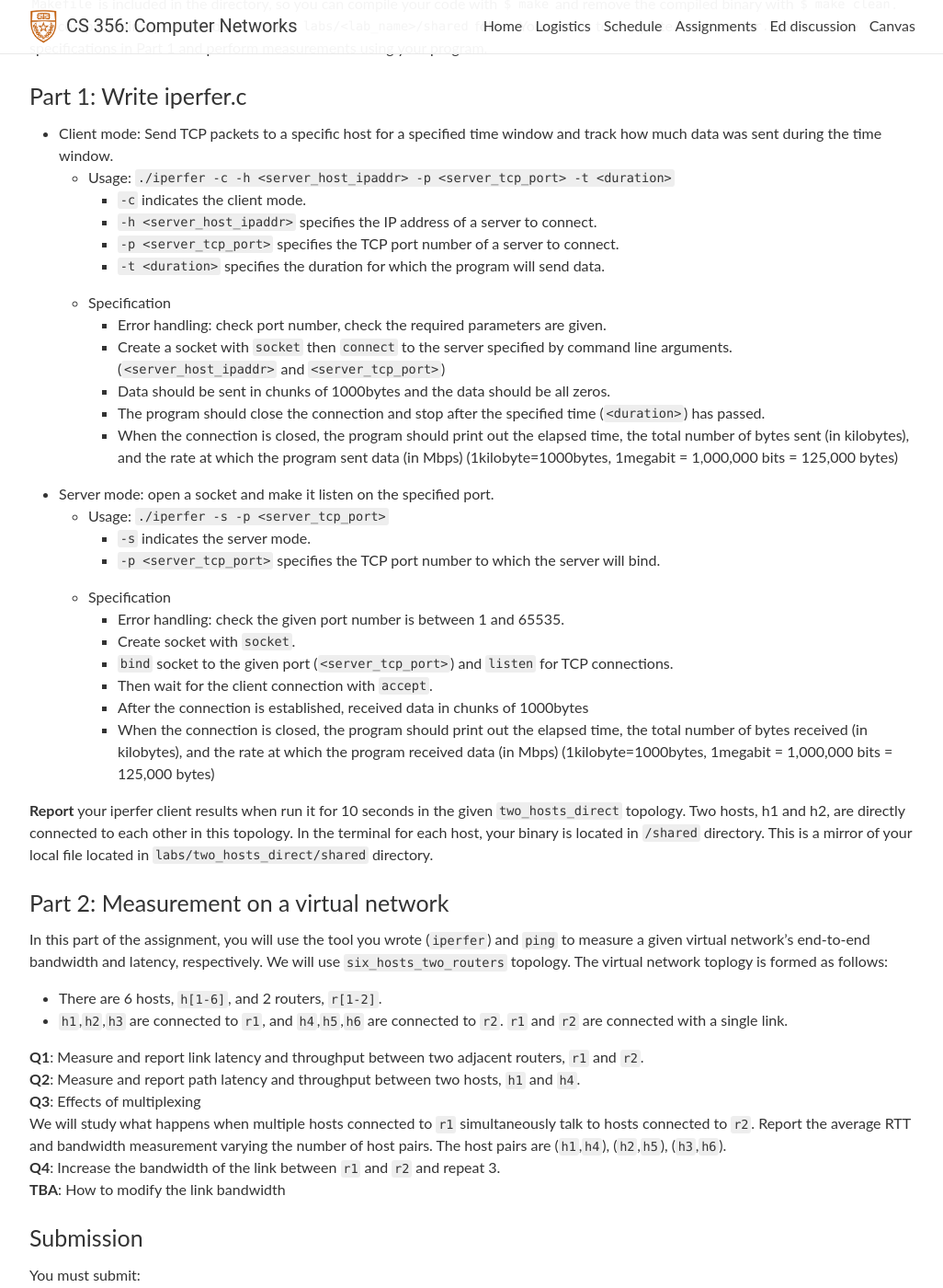
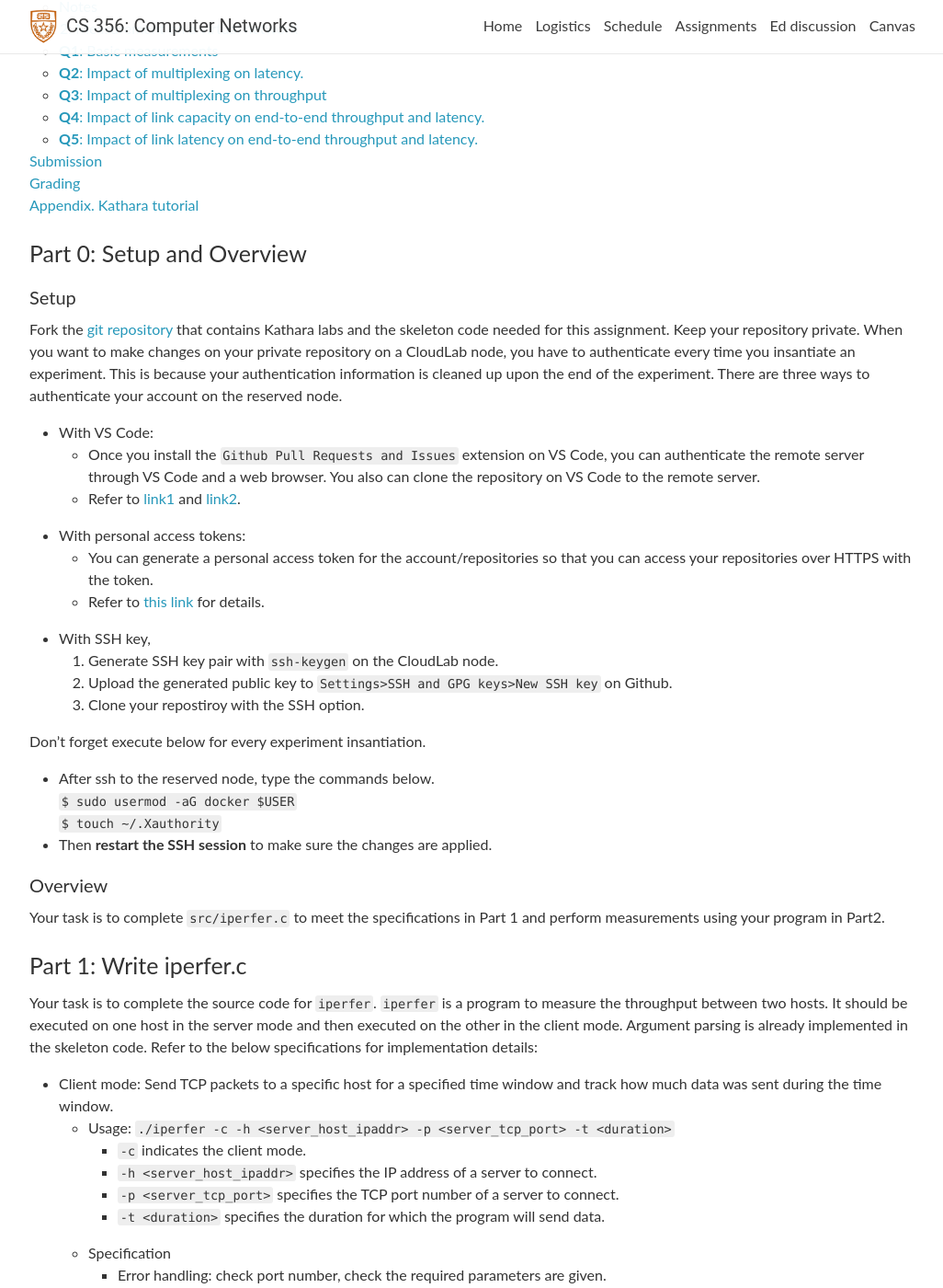
Before and after one commit to utcs356/sp25, a Jekyll site: the page built from _pages/1_socket.md, in a window 1280 px wide and 1400 px high, scrolled down 276 px. Shown: the whole window at 92% size, without its empty margins (126-1152 px from the left). Built offline with Jekyll 4.4.1, drawn with Linux system fonts in a browser that asks for light colours; nearby versions of some CDN libraries; comment, search, counter and statistics services are not loaded; some of the changed text lies outside the part shown.

Commit message:
Refine instructions for A1

```diff
--- a/_pages/1_socket.md
+++ b/_pages/1_socket.md
@@ -3,12 +3,38 @@ layout: page
 permalink: /assignments/assignment1
 title: "Assignment 1: Socket Programming and Measurement"
 ---
+{: .no_toc}
+
+* (The list will be replaced with the table of contents.)
+{:toc}
+
 ### Part 0: Setup and Overview
+#### Setup
 Fork the [git repository](https://github.com/utcs356/assignment1.git) that contains Kathara labs and the skeleton code needed for this assignment. Keep your repository private.
-`Makefile` is included in the directory, so you can compile your code with `$ make` and remove the compiled binary with `$ make clean`. The compiled binary will be located in the `labs/<lab_name>/shared` folder.
-Your task is to complete `src/iperfer.c` to meet the specifications in Part 1 and perform measurements using your program.
+When you want to make changes on your private repository on a CloudLab node, you have to authenticate every time you insantiate an experiment. This is because your authentication information is cleaned up upon the end of the experiment. There are three ways to authenticate your account on the reserved node.
+* With VS Code:
+    * Once you install the `Github Pull Requests and Issues` extension on VS Code, you can authenticate the remote server through VS Code and a web browser. You also can clone the repository on VS Code to the remote server.
+    * Refer to [link1](https://vscode.github.com/) and [link2](https://code.visualstudio.com/docs/sourcecontrol/github).
+* With personal access tokens:
+    * You can generate a personal access token for the account/repositories so that you can access your repositories over HTTPS with the token.
+    * Refer to [this link](https://docs.github.com/en/authentication/keeping-your-account-and-data-secure/managing-your-personal-access-tokens) for details.
+* With SSH key,
+    1. Generate SSH key pair with `ssh-keygen` on the CloudLab node.
+    2. Upload the generated public key to `Settings>SSH and GPG keys>New SSH key` on Github.
+    3. Clone your repostiroy with the SSH option.
+
+
+Don't forget execute below for every experiment insantiation.
+* After ssh to the reserved node, type the commands below.
+    `$ sudo usermod -aG docker $USER`
+    `$ touch ~/.Xauthority`
+* Then **restart the SSH session** to make sure the changes are applied.
+
+#### Overview
+Your task is to complete `src/iperfer.c` to meet the specifications in Part 1 and perform measurements using your program in Part2.
 
 ### Part 1: Write iperfer.c
+Your task is to complete the source code for `iperfer`. `iperfer` is a program to measure the throughput between two hosts. It should be executed on one host in the server mode and then executed on the other in the client mode. Argument parsing is already implemented in the skeleton code. Refer to the below specifications for implementation details:
 * Client mode: Send TCP packets to a specific host for a specified time window and track how much data was sent during the time window.
     * Usage: `./iperfer -c -h <server_host_ipaddr> -p <server_tcp_port> -t <duration>`
         * `-c` indicates the client mode.
@@ -22,7 +48,6 @@ Your task is to complete `src/iperfer.c` to meet the specifications in Part 1 an
         * Data should be sent in chunks of 1000bytes and the data should be all zeros.
         * The program should close the connection and stop after the specified time (`<duration>`) has passed.
         * When the connection is closed, the program should print out the elapsed time, the total number of bytes sent (in kilobytes), and the rate at which the program sent data (in Mbps) (1kilobyte=1000bytes, 1megabit = 1,000,000 bits = 125,000 bytes)
-
 
 * Server mode: open a socket and make it listen on the specified port.
     * Usage: `./iperfer -s -p <server_tcp_port>`
@@ -38,17 +63,41 @@ Your task is to complete `src/iperfer.c` to meet the specifications in Part 1 an
 
 **Report** your iperfer client results when run it for 10 seconds in the given `two_hosts_direct` topology. Two hosts, h1 and h2, are directly connected to each other in this topology. In the terminal for each host, your binary is located in `/shared` directory. This is a mirror of your local file located in `labs/two_hosts_direct/shared` directory.
 
+#### Notes
+* **Compile**: `Makefile` is included in the directory, so you can compile your code with `$ make` and remove the compiled binary with `$ make clean`. The compiled binary will be located in the `bin` and `labs/<lab_name>/shared` directories.
+* **Test within a single host**: You may want to test your program prior to Kathara experiments. In this case, execute the client mode with `127.0.0.1` as the `<server_host_ip_addr>` after executing server mode on the same node. `127.0.0.1` is the reserved IP address for local host (loopback).
+
 ### Part 2: Measurement on a virtual network
 In this part of the assignment, you will use the tool you wrote (`iperfer`) and `ping` to measure a given virtual network's end-to-end bandwidth and latency, respectively. We will use `six_hosts_two_routers` topology. The virtual network toplogy is formed as follows:
 * There are 6 hosts, `h[1-6]`, and 2 routers, `r[1-2]`.
 * `h1`,`h2`,`h3` are connected to `r1`, and `h4`,`h5`,`h6` are connected to `r2`. `r1` and `r2` are connected with a single link.
 
-**Q1**: Measure and report link latency and throughput between two adjacent routers, `r1` and `r2`.
-**Q2**: Measure and report path latency and throughput between two hosts, `h1` and `h4`.
-**Q3**: Effects of multiplexing
-We will study what happens when multiple hosts connected to `r1` simultaneously talk to hosts connected to `r2`. Report the average RTT and bandwidth measurement varying the number of host pairs. The host pairs are (`h1`,`h4`), (`h2`,`h5`), (`h3`,`h6`).
-**Q4**: Increase the bandwidth of the link between `r1` and `r2` and repeat 3.
-**TBA**: How to modify the link bandwidth
+#### **Q1**: Basic measurements
+* Measure and report average RTT and throughput between two adjacent routers, `r1` and `r2`.
+* Measure and report average RTT and throughput between two hosts, `h1` and `h4`.
+
+#### **Q2**: Impact of multiplexing on latency.
+* Measure and report average RTT between two hosts, `h1` and `h4`, while measuring bandwidth between `h2` and `h5`.
+* How does it compare to the measured latency in Q1?
+
+#### **Q3**: Impact of multiplexing on throughput
+* Report the throughput between every pair of hosts varying the number of host pairs that conduct measurements.
+    * The host pairs are (`h1`,`h4`), (`h2`,`h5`), (`h3`,`h6`).
+* How does it compare to the measured throughput in Q1?
+* What's the trend between measured throughput and the number of host pairs?
+
+#### **Q4**: Impact of link capacity on end-to-end throughput and latency.
+* Decrease link rate between `r1` and `r2` to 10Mbps. This can be done by uncomment the line #5 in the `labs/six_hosts_two_routers/r1.startup` file. You have to relaunch the Kathara lab after the change.
+* Measure and report path latency and throughput between two hosts, `h1` and `h4`.
+* How does it change compared to Q1?
+
+#### **Q5**: Impact of link latency on end-to-end throughput and latency.
+* Comment the line #5 that you uncommented for the previous question.
+* For each case below, measure and report path latency and throughput between two hosts, `h1` and `h4`.
+    * Change link delay between `r1` and `r2` to 10ms by uncommenting the line #6.
+    * Change link delay between `r1` and `r2` to 100ms by uncommenting the line #7. Comment out line #6.
+    * Change link delay between `r1` and `r2` to 1s by uncommenting the line #8. Comment out line #7.
+* What's the trend between measured throughput and latency?
 
 ### Submission
 You must submit:
@@ -60,17 +109,17 @@ You must submit:
 
 ### Grading
 * `iperfer.c` implementation
-	* Command line argument verification 10%
-    * Server mode implementation 15%
-    * Client mode implementation 15%
-* Part 1 results
-    * Client-side result: 10%
-	* Server-side result: 10%
-* Part 2 results.
+	* Command line argument verification: 5%
+    * Server mode implementation: 15%
+    * Client mode implementation: 15%
+* Part 1 results: 15%
+
+* Part 2 results
 	* Q1: 10%
     * Q2: 10%
 	* Q3: 10%
 	* Q4: 10%
+    * Q5: 10%
 
 ### Appendix. Kathara tutorial
 Kathara lab is a set of preconfigured (virtual) devices. A basic Kathara lab is a directory tree containing:
@@ -82,4 +131,4 @@ Kathara lab is a set of preconfigured (virtual) devices. A basic Kathara lab is
 * Subdirectories: contains the configuration settings for each device
 * `<device_name>.startup` files that describe actions performed by devices when they are started.
 
-To deploy virtual network, move to the Kathara lab directory then type `$ kathara lstart`. Then the xterm terminal connected to each virtual network device would appear. Some useful kathara commands are summarized [here](https://www.kathara.org/man-pages/kathara.1.html)
+To deploy virtual network, move to the Kathara lab directory then type `$ kathara lstart`. Then the xterm terminal connected to each virtual network device would appear. To terminate the deployment, type `$ kathara lclean`. Some useful kathara commands are summarized [here](https://www.kathara.org/man-pages/kathara.1.html)
```
